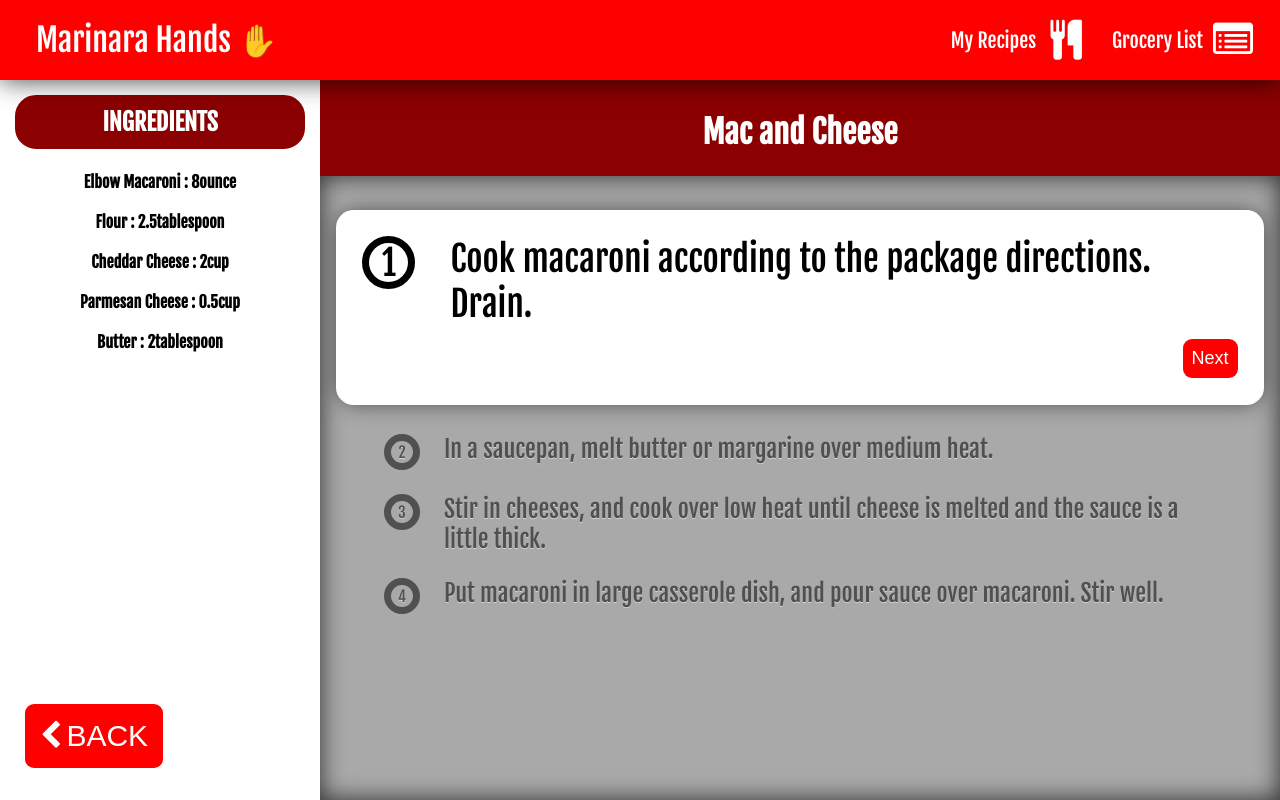
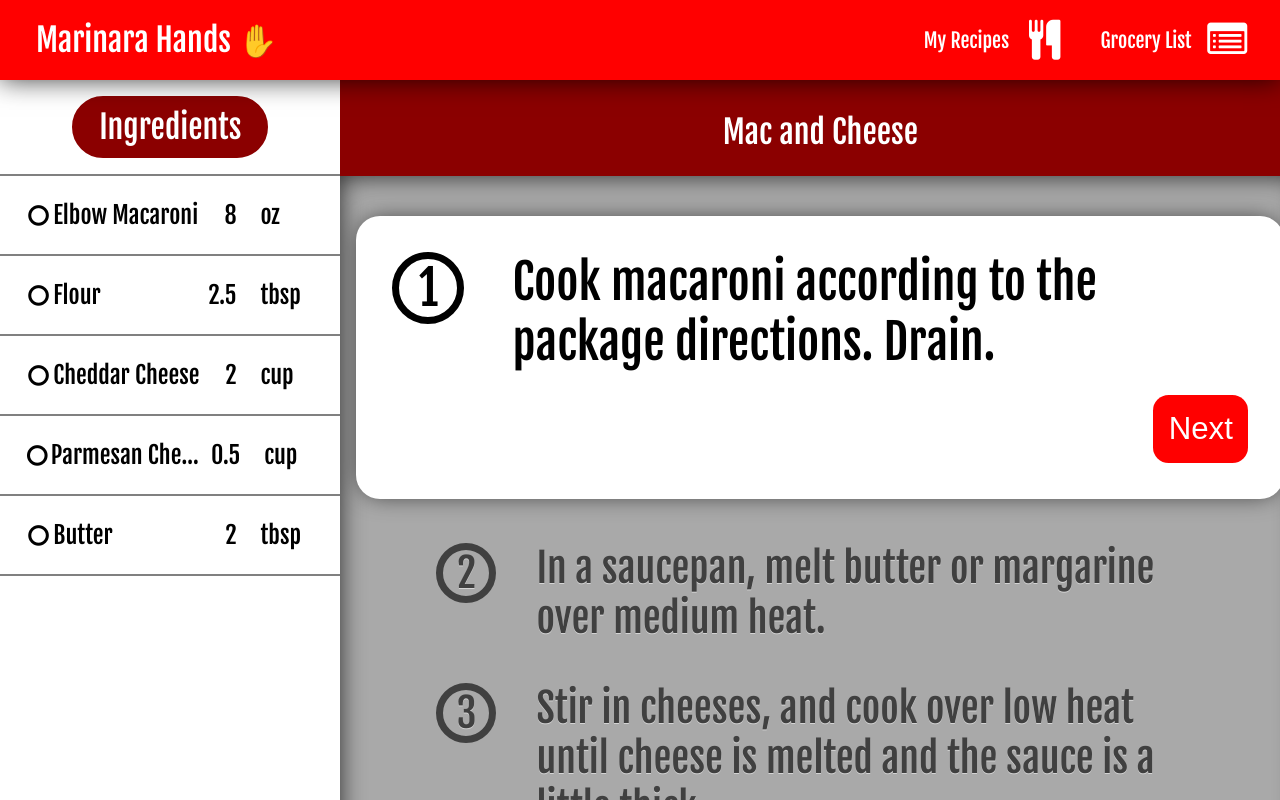
Before and after one commit to mgmolisani/cs5340-final-project, a React (Create React App) app: page / in a window 1280 px wide. Built offline with nearby package versions, Linux system fonts and the light colour scheme.

Commit message:
NO MORE BOOTSTRAP

```diff
--- a/src/App.js
+++ b/src/App.js
@@ -34,9 +34,10 @@ export default class App
             <div className={css({
                 display: 'flex',
                 flexDirection: 'column',
-                height: '100%'
+                height: '100%',
+                overflowX: 'hidden'
             })}>
-                 <Header/>
+                <Header/>
                 <div className={css({
                     display: 'flex',
                     flex: '1 1 auto',
--- a/src/components/Header.js
+++ b/src/components/Header.js
@@ -50,16 +50,16 @@ const Header = props => {
                 <div className={menuItem}>
                     <a className={menuItemLink}
                        href={''}>
-                        My Recipes&nbsp;
+                        My Recipes
                     </a>
-                    <i className='fa fa-cutlery fa-2x'/>
+                    <i className='fa fa-cutlery fa-2x fa-fw'/>
                 </div>
                 <div className={menuItem}>
                     <a className={menuItemLink}
                        href={''}>
                         Grocery List
                     </a>
-                    <i className='fa fa-list-alt fa-2x'/>
+                    <i className='fa fa-list-alt fa-2x fa-fw'/>
                 </div>
             </div>
         </div>
--- a/src/components/IngredientsComponent.js
+++ b/src/components/IngredientsComponent.js
@@ -1,61 +1,62 @@
 import React from 'react';
 import {css} from 'emotion';
-
 
 export default class IngredientsComponent extends React.Component {
     constructor(props) {
         super(props);
     }
 
-    renderAllIng() {
+    render() {
         if (this.props.ingredients) {
             return this.props.ingredients.map((value) => {
-                    return(<div className={css({
-                        flex: '0 0 auto',
-                        fontSize: '1em',
-                        height: '2em',
-                        textAlign: 'center',
-                        margin: '0.5em',
-                        padding: '0.5em',
-                        whiteSpace: 'nowrap',
-                        fontWeight: 'bolder'
-                    }) }>
-                        <div className="list-group-item list-group-item-action">
-                            {value.name} : {value.quantity}{value.uom.displayName} </div>
-                    </div>)
+                    return (
+                        <div className={css({
+                            display: 'flex',
+                            alignItems: 'center',
+                            fontSize: '1.5em',
+                            padding: '1em',
+                            width: '100%',
+                            borderBottom: '2px solid grey',
+                            '&:hover': {
+                                backgroundColor: 'lightgrey'
+                            }
+                        })}>
+                            <div className={css({
+                                width: '10%',
+                                textAlign: 'center'
+                            })}>
+                                <span className='fa fa-circle-o'/>
+                            </div>
+                            <div className={css({
+                                flex: '1 1 auto',
+                                overflow: 'hidden',
+                                whiteSpace: 'nowrap',
+                                textOverflow: 'ellipsis',
+                                justifySelf: 'start'
+                            })}>
+                                {value.name}
+                            </div>
+                            <div className={css({
+                                flex: '1 1 auto',
+                                textAlign: 'right',
+                                margin: '0 0.5em',
+                                justifySelf: 'end'
+                            })}>
+                                {value.quantity}
+                            </div>
+                            <div className={css({
+                                width: '15%',
+                                margin: '0 0.5em',
+                                justifySelf: 'start'
+                            })}>
+                                {value.uom.shortName}
+                            </div>
+                        </div>
+                    );
                 }
             );
+        } else {
+            return null;
         }
     }
-
-    render() {
-        return (
-            <div>
-                <ul className="list-group">
-                    <li className="list-group-item">
-                        <div className={css({
-                            flex: '0 0 auto',
-                            fontSize: '1.5em',
-                            height: '2.5em',
-                            color: 'white',
-                            backgroundColor: 'darkred',
-                            textAlign: 'center',
-                            margin: '0.5em',
-                            padding: '0.5em',
-                            whiteSpace: 'nowrap',
-                            fontWeight: 'bolder',
-                            border: "solid",
-                            borderRadius: '1em'
-                        })}>
-                            INGREDIENTS
-                        </div>
-
-                    </li>
-                    {this.renderAllIng()}
-                </ul>
-
-            </div>
-
-        );
-    }
 }
--- a/src/components/StepItemComponent.js
+++ b/src/components/StepItemComponent.js
@@ -4,29 +4,27 @@ import {css} from 'emotion';
 export default class StepItemComponent extends React.Component {
     constructor(props) {
         super(props);
-
     }
 
     renderInactiveStep() {
         return <div className={css({
             display: 'flex',
             padding: '0.5em 2em',
-            fontSize: '1.5em',
-            color: '#505050',
+            fontSize: '2.5em',
+            color: '#404040',
             textShadow: '0px 1px 0px rgba(255,255,255,.5)'
         })}>
             <div className={css({
                 flex: '0 0 auto'
             })}>
                 {this.props.selected > this.props.step.order
-                    ? <div>
-                        <i className={'fa fa-check-circle-o'}
-                           onClick={() => this.props.setOrder(this.props.step.order)}
-                           style={{
-                               color: 'red',
-                               fontSize: '1.5em',
-                           }}/>
-                    </div>
+                    ? <i className={'fa fa-check-circle-o'}
+                         onClick={() => this.props.setOrder(this.props.step.order)}
+                         style={{
+                             color: 'red',
+                             fontSize: '1.75em',
+                             boxSizing: 'border-box'
+                         }}/>
                     : <div className={css({
                         display: 'flex',
                         width: '1.5em',
@@ -37,9 +35,7 @@ export default class StepItemComponent extends React.Component {
                         justifyContent: "center",
                         alignItems: "center",
                     })}>
-                        <div style={{fontSize:15}}>
-                            { this.props.step.order}
-                        </div>
+                        {this.props.step.order}
                     </div>
                 }
             </div>
@@ -55,7 +51,7 @@ export default class StepItemComponent extends React.Component {
     renderActiveStep() {
         return <div style={{
             display: 'flex',
-            fontSize: '2.2em',
+            fontSize: '3em',
             margin: '0.5em 0',
             padding: '0.75em',
             borderRadius: '0.5em',
@@ -74,7 +70,7 @@ export default class StepItemComponent extends React.Component {
                     borderStyle: 'solid',
                     justifyContent: "center",
                     alignItems: "center"
-                })}  onClick={this.props.next}>
+                })} onClick={this.props.next}>
                     {this.props.step.order}
                 </div>
             </div>
@@ -97,10 +93,10 @@ export default class StepItemComponent extends React.Component {
                         whiteSpace: 'nowrap',
                         padding: '0.5em',
                         marginTop: '0.75em',
-                        fontSize: 18
+                        fontSize: '0.65em'
                     })}
-                            onClick={this.props.step.order !== this.props.max ? this.props.next : null}>
-                        {this.props.step.order !== this.props.max ? 'Next' : 'Finish'}
+                            onClick={!this.props.isLast ? this.props.next : null}>
+                        {this.props.isLast ? 'Finish' : 'Next'}
                     </button>
                 </div>
             </div>
--- a/src/containers/CookingContainer.js
+++ b/src/containers/CookingContainer.js
@@ -28,11 +28,7 @@ export default class CookingContainer extends React.Component {
                 display: 'flex',
                 width: '100%'
             })}>
-                <div className={css({
-                    flex: '0 0 25%'
-                })}>
-                    <CookingSideBar recipe={this.state.recipe}/>
-                </div>
+                <CookingSideBar recipe={this.state.recipe}/>
                 <StepsContainer recipe={this.state.recipe}/>
             </div>
         );
--- a/src/containers/CookingSideBar.js
+++ b/src/containers/CookingSideBar.js
@@ -1,6 +1,4 @@
-import React from 'react'
-import {data} from '../model/Data'
-import UtensilsComponent from "../components/UtensilsComponent";
+import React from 'react';
 import IngredientsComponent from "../components/IngredientsComponent";
 import {css} from 'emotion';
 
@@ -10,19 +8,43 @@ export default class CookingSideBar extends React.Component {
 
     }
 
-
     render() {
         return (
-            <div>
-                <div className="row">
+            <div className={css({
+                flex: '0 0 25%',
+                display: 'flex',
+                flexDirection: 'column'
+            })}>
+                <div className={css({
+                    display: 'flex',
+                    flex: '0 0 auto',
+                    justifyContent: 'center',
+                    alignItems: 'center',
+                    borderBottom: '2px solid grey',
+                    fontSize: '2em',
+                    height: '3em'
+                })}>
+                    <div className={css({
+                        flex: '0 0 auto',
+                        color: 'white',
+                        backgroundColor: 'darkred',
+                        border: '3px solid darkred',
+                        textAlign: 'center',
+                        padding: '0.25em 0.75em',
+                        borderRadius: '100vh',
+                        whiteSpace: 'nowrap'
+                    })}>
+                        Ingredients
+                    </div>
+                </div>
+                <div className={css({
+                    flex: '1 1 auto'
+                })}>
                     <IngredientsComponent ingredients={this.props.recipe.ingredients}/>
                 </div>
-                {/*<div className="row" style={{margin:10}}>*/}
-                {/*<UtensilsComponent utensils={this.props.recipe.utensils}/>*/}
-                {/*</div> */}
-
-                <div style={{position: "absolute", bottom: 32, marginLeft: 25, width: 20}}>
-
+                <div className={css({
+                    flex: '0 0 auto'
+                })}>
                     <button className={css({
                         color: 'white',
                         backgroundColor: 'red',
@@ -31,16 +53,15 @@ export default class CookingSideBar extends React.Component {
                         borderRadius: '0.3em',
                         whiteSpace: 'nowrap',
                         padding: '0.5em',
-                        marginTop: '0.75em',
-                        fontSize: 30
+                        margin: '0.75em',
+                        fontSize: '2em'
                     })}>
-                        <i  className="fa fa-chevron-left"  style={{marginRight: 5}}/>
-                        BACK
+                        <i className="fa fa-chevron-left" style={{marginRight: 5}}/>
+                        Back
                     </button>
-
                 </div>
             </div>
 
-        )
+        );
     }
 }
--- a/src/containers/StepsContainer.js
+++ b/src/containers/StepsContainer.js
@@ -16,9 +16,11 @@ export default class StepsContainer extends React.Component {
     renderAllSteps() {
         if (this.props.recipe.steps) {
             return this.props.recipe.steps.map((value) => {
-                    return <StepItemComponent step={value} selected={this.state.selected}
+                    return <StepItemComponent step={value}
+                                              selected={this.state.selected}
                                               setOrder={(order) => this.setSelected(order)}
-                                              max={this.props.recipe.steps.length} next={() => this.nextButton()}/>;
+                                              isLast={this.props.recipe.steps.length === value.order}
+                                              next={() => this.nextButton()}/>;
 
                 }
             );
@@ -53,8 +55,7 @@ export default class StepsContainer extends React.Component {
                     textAlign: 'center',
                     margin: 0,
                     padding: '1em',
-                    whiteSpace: 'nowrap',
-                    fontWeight:'bolder'
+                    whiteSpace: 'nowrap'
                 })}>
                     {this.props.recipe.name}
                 </div>
--- a/src/model/Data.js
+++ b/src/model/Data.js
@@ -19,7 +19,7 @@ const UOM = {
     'CUP': {
         id: 4,
         displayName: 'cup',
-        shortName: 'c'
+        shortName: 'cup'
     },
     'PT': {
         id: 5,
```
